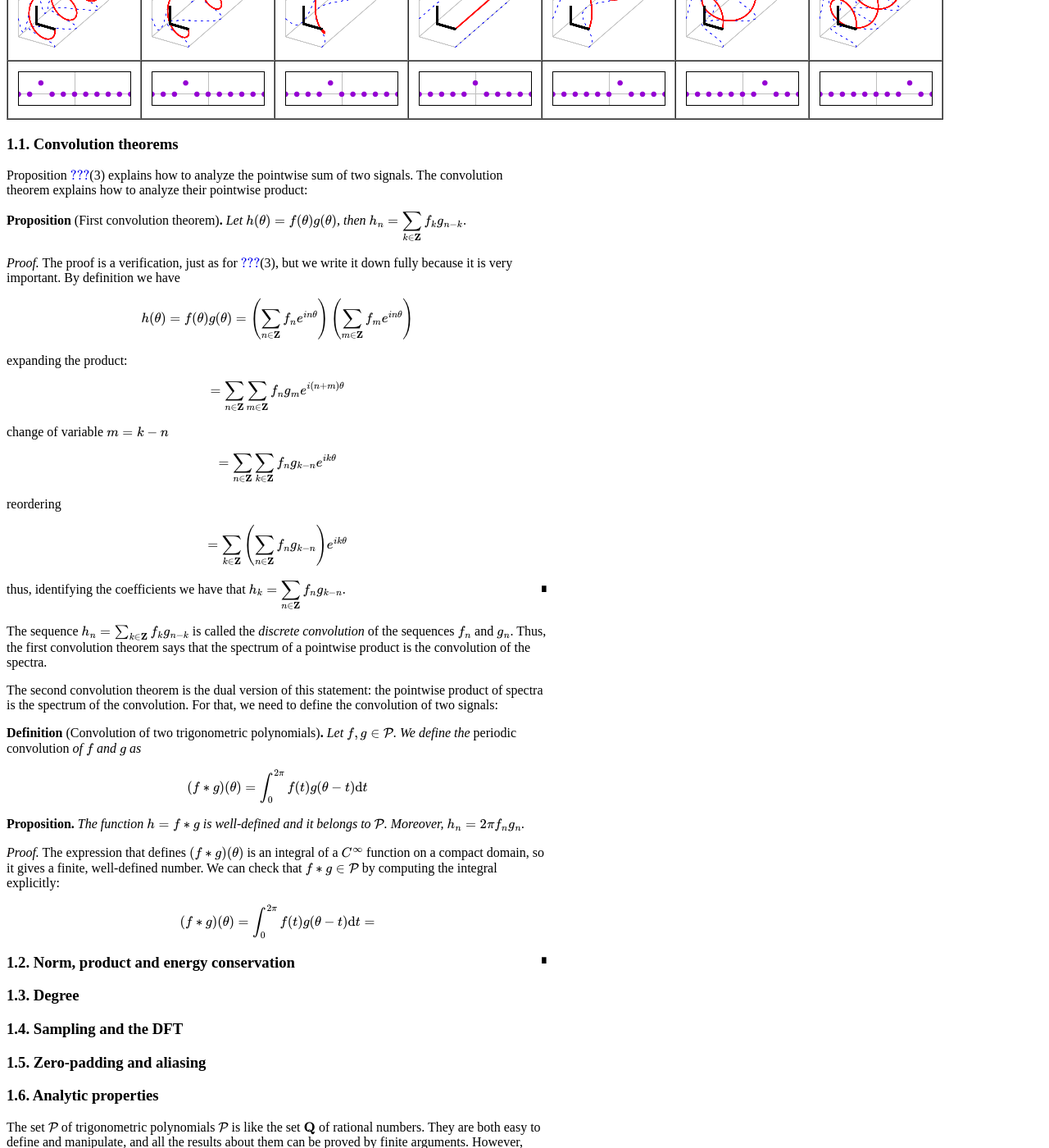
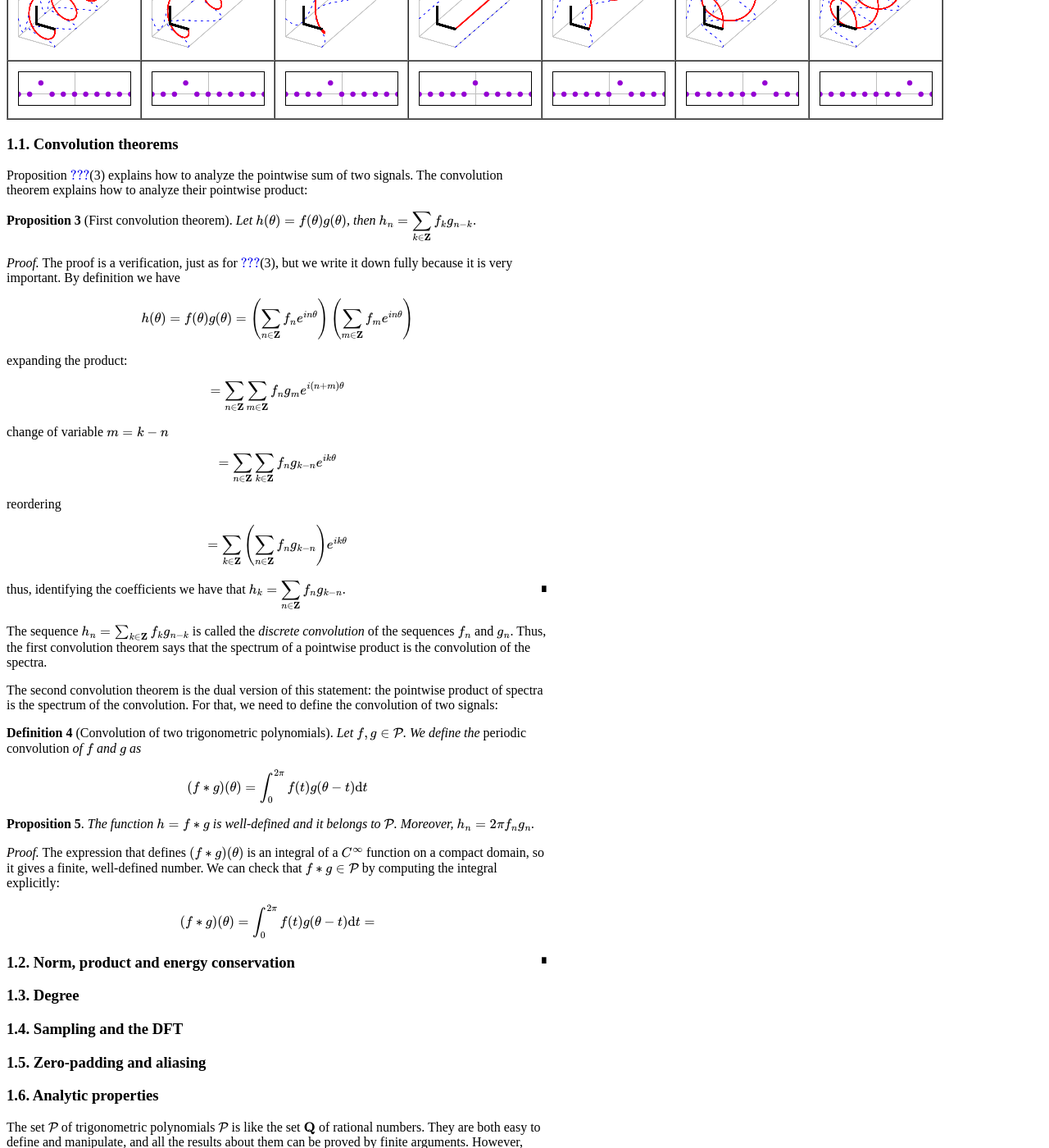
Before and after one commit to gabarro/gabarro.github.io, a Jekyll site: the page ccn/fourier_ground_up.html, which Jekyll copies as it is, in a window 1280 px wide and 1400 px high, scrolled down 1066 px. Shown: the whole window at 82% size. Built offline with Jekyll 4.4.1, drawn with Linux system fonts in a browser that asks for light colours; formulas are drawn with MathJax 3; some of the changed text lies outside the part shown.

Commit message:
[ccn] correct theorem numbering

```diff
--- a/ccn/fourier_ground_up.html
+++ b/ccn/fourier_ground_up.html
@@ -40,7 +40,8 @@ $\newcommand{\ds}{\displaystyle}$
 $\newcommand{\DFT}{\mathtt{DFT}}$
 $\newcommand{\IDFT}{\mathtt{IDFT}}$
 
-<p><div class="thm"><b>Definition.</b><em>
+<p>
+<div class="thm"><b>Definition 1</b>. <em>
 A <i>trigonometric polynomial</i> is an expression of the form
 $$
 	f(\theta)=\sum_{n\in\Z} f_n e^{in\theta}
@@ -76,7 +77,8 @@ studying the duality between signals $f(\theta)$ and their spectra $f_n$; how
 do the operations on signals correspond to operations on their spectra, and
 vice-versa.
 
-<p><div class="thm"><b>Proposition.</b><em>
+<p>
+<div class="thm"><b>Proposition 2</b>. <em>
 (Elementary properties)
 The following properties hold:
 <ol>
@@ -197,7 +199,8 @@ Proposition \ref{prp:elementary}(3) explains how to analyze the pointwise sum
 of two signals.  The convolution theorem explains how to analyze their
 pointwise product:
 
-<p><div class="thm"><b>Proposition <span style="font-weight:normal">(First convolution theorem)</span>.</b><em>
+<p>
+<div class="thm"><b>Proposition 3</b> (First convolution theorem). <em>
 	Let $h(\theta)=f(\theta)g(\theta)$, then
 	\(
 		\ds h_n
@@ -245,7 +248,8 @@ The second convolution theorem is the dual version of this statement: the
 pointwise product of spectra is the spectrum of the convolution.  For that, we
 need to define the convolution of two signals:
 
-<p><div class="thm"><b>Definition <span style="font-weight:normal">(Convolution of two trigonometric polynomials)</span>.</b><em>
+<p>
+<div class="thm"><b>Definition 4</b> (Convolution of two trigonometric polynomials). <em>
 	Let $f,g\in\PP$.  We define the <i>periodic convolution</i> of $f$
 	and $g$ as
 	\[
@@ -253,7 +257,8 @@ need to define the convolution of two signals:
 	\]
 </em></div>
 
-<p><div class="thm"><b>Proposition.</b><em>
+<p>
+<div class="thm"><b>Proposition 5</b>. <em>
 	The function $h=f*g$ is well-defined and it belongs to $\PP$.
 	Moreover, $h_n=2\pi f_n g_n$.
 </em></div>
--- a/ccn/trial.html
+++ b/ccn/trial.html
@@ -110,7 +110,8 @@ Numbered list with weirdo second item
 <p>
 Now there comes a definition:
 
-<p><div class="thm"><b>Definition.</b><em>
+<p>
+<div class="thm"><b>Definition 1</b>. <em>
 	This is a definition!
 </em></div>
 
```
Also changed, not shown: 1 other file.
